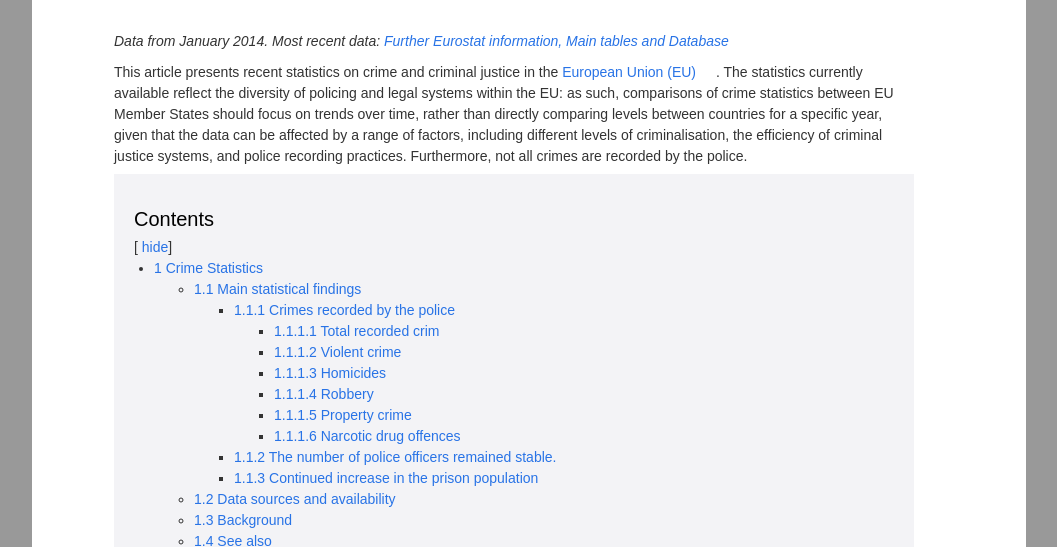
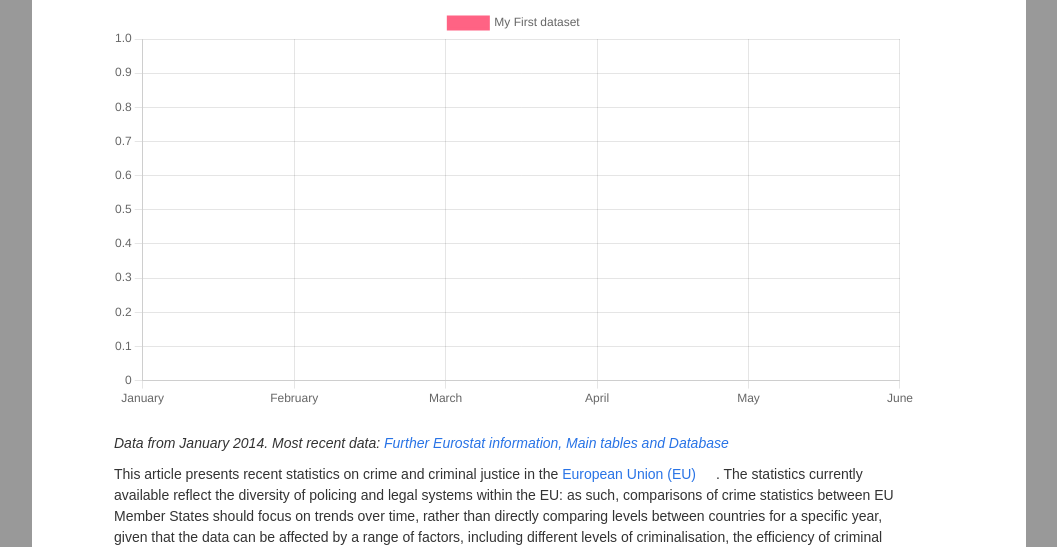
Before and after one commit to arnoldhaub/js-datavisualisation-challenge, a plain HTML site: page index.html in a window 1280 px wide. Shown: the part 253-800 px from the top of the page, without its empty margins (111-1168 px from the left). Drawn offline with nearby package versions, Linux system fonts and the light colour scheme; no server answers; a web font is replaced by a local one.

Commit message:
Two graph okayy

```diff
--- a/index.html
+++ b/index.html
@@ -2062,6 +2062,9 @@
 
     <!--END PAGE-->
   </div>
+  <script src="https://cdn.jsdelivr.net/npm/chart.js"></script>
+  <script src="script.js"></script>
+
 </body>
 
 </html>
--- /dev/null
+++ b/script.js
@@ -0,0 +1,190 @@
+//---------------------------------------- FETCH GRAPH - ----------------------------------------------------
+// Graphique sous la balise H1.
+
+const graphRemote = document.createElement("div");
+graphRemote.innerHTML = "<canvas id='myGraphRemote'></canvas>";
+const h1 = document.getElementById("firstHeading");
+h1.appendChild(graphRemote);
+
+// On essaie
+
+// base url
+const graphRemoteURL = 'https://canvasjs.com/services/data/datapoints.php';
+const dataSS=[];
+// use fetch on the /posts route, then pass the response along
+fetch(graphRemoteURL + "/posts").then(response => {
+    // with the response, convert it to JSON, then pass it along
+    response.json().then(json => {
+        // print that JSON
+        console.log(json);
+        for(i=0; i<json.length;i++){
+           dataSS[i] = [];
+         dataSS[i].push(json[i]);
+        }
+
+    });
+
+});
+
+const graphRemoteLabels = [
+    'January',
+    'February',
+    'March',
+    'April',
+    'May',
+    'June',
+  ];
+
+  const graphRemoteData = {
+    labels: graphRemoteLabels,
+    datasets: [{
+      label: 'My First dataset',
+      backgroundColor: 'rgb(255, 99, 132)',
+      borderColor: 'rgb(255, 99, 132)',
+      // data: [0, 10, 5, 2, 20, 30, 45],
+      data: dataSS,
+    }]
+  };
+
+  const graphRemoteConfig = {
+    type: 'line',
+    data: graphRemoteData,
+    options: {}
+  };
+
+  const myGraphRemote = new Chart(
+    document.getElementById('myGraphRemote'),
+    graphRemoteConfig
+  );
+// ------------------------------------------------------------------------------
+
+
+  //---------------------------------------- FIRST TABLE - Insérer un graphique ----------------------------------------------------
+
+   // Code pour insérer le graphique sur la page.
+    const graphCrimesPolice = document.createElement("div");
+    graphCrimesPolice.innerHTML = "<canvas id='chartCrimesPolice'></canvas>";
+    document.getElementById("Crimes_et_d.C3.A9lits_enregistr.C3.A9s_par_les_services_de_police").appendChild(graphCrimesPolice);
+
+    // CONFIGURATION DU GRAPH
+      // LABELS - années reprises du tableau
+      const graphOneLabels = [];
+      for(i=2; i < document.getElementsByTagName("tr")[1].getElementsByTagName("th").length; i++ ){
+         graphOneLabels.push(document.getElementsByTagName("tr")[1].getElementsByTagName("th")[i].textContent)
+      }
+
+      // DATASETS - Nom pays + data + index
+     var GraphOneCountries = []; // Liste des noms de pays
+     var GraphOneDataCountries = []; // Data de chaque pays
+     var graphPaysData = [];
+
+     for(i = 2; i < document.getElementById("table1").getElementsByTagName("tr").length; i++ ){
+
+        let x = i-2;
+        GraphOneCountries[x]= [];
+        GraphOneDataCountries[x] = [];
+        graphPaysData[x]=[];
+         for(j = 0; j < document.getElementById("table1").getElementsByTagName("tr")[i].getElementsByTagName("td").length; j++){
+             if(j == 0) {
+                // Nom des pays
+               GraphOneCountries[x].push(document.getElementById("table1").getElementsByTagName("tr")[i].getElementsByTagName("td")[j].textContent.replace(/[^a-zA-Z ]/g, ""));
+             }
+             else {
+                // Data des dpays
+               GraphOneDataCountries[x].push(parseFloat(document.getElementById("table1").getElementsByTagName("tr")[i].getElementsByTagName("td")[j].textContent.replace(",",".")));
+             }
+             // Index avec toutes les infos pour graph.
+             graphPaysData[x] = {label: GraphOneCountries[x], data: GraphOneDataCountries[x], fill: false, borderColor: getRandomColor(),tension: 0.1};
+         }
+     }
+     // Générateur de couleurs pour graph.
+
+     function getRandomColor() {
+      var letters = '0123456789ABCDEF';
+      var color = '#';
+      for (var i = 0; i < 6; i++) {
+      color += letters[Math.floor(Math.random() * 16)];
+      }
+      return color;
+      }
+
+
+   // GRAPH - SET-UP
+   const data = {
+      labels: graphOneLabels,
+      datasets: graphPaysData
+   };
+
+   const config = {
+       type: 'line',
+       data: data,
+      };
+
+  const chartCrimesPolice = new Chart(
+    document.getElementById('chartCrimesPolice'),
+    config
+  );
+
+  //---------------------------------------- SECOND TABLE - Insérer un graphique ----------------------------------------------------
+
+   // Code pour insérer le graphique sur la page.
+   const graphHomicide = document.createElement("div");
+   graphHomicide.innerHTML = "<canvas id='chartHomicide'></canvas>";
+   document.getElementById("table2").before(graphHomicide);
+
+    // CONFIGURATION DU GRAPH
+      // LABELS - années reprises du tableau
+      const graphHomicideLabels = [];
+      for(i=2; i < document.getElementById("table2").getElementsByTagName("tr")[0].getElementsByTagName("th").length; i++ ){
+         graphHomicideLabels.push(document.getElementById("table2").getElementsByTagName("tr")[0].getElementsByTagName("th")[i].textContent)
+      }
+
+
+      // DATASETS - Nom pays + data + index
+      var graphHomicideCountries = []; // Liste des noms de pays
+      var graphHomicideDataCountries = []; // Data de chaque pays
+      var graphHomicideData = [];
+
+      for(i = 1; i < document.getElementById("table2").getElementsByTagName("tr").length; i++ ){
+
+         let x = i-1;
+         graphHomicideCountries[x]= [];
+         graphHomicideDataCountries[x] = [];
+         graphHomicideData[x]=[];
+          for(j = 0; j < document.getElementById("table2").getElementsByTagName("tr")[i].getElementsByTagName("td").length; j++){
+              if(j == 0) {
+                 // Nom des pays
+                 graphHomicideCountries[x].push(document.getElementById("table2").getElementsByTagName("tr")[i].getElementsByTagName("td")[j].textContent);
+              }
+              else {
+                 // Data des pays
+                 graphHomicideDataCountries[x].push(parseFloat(document.getElementById("table2").getElementsByTagName("tr")[i].getElementsByTagName("td")[j].textContent.replace(",",".")));
+              }
+              // Index avec toutes les infos pour graph.
+              graphHomicideData[x] = {label: graphHomicideCountries[x], data: graphHomicideDataCountries[x], fill: false, backgroundColor: getRandomColor(),tension: 0.1};
+          }
+      }
+
+
+   // GRAPH - SET-UP
+   const secondTableData = {
+      labels: graphHomicideLabels,
+      datasets: graphHomicideData
+   };
+
+   const secondTableConfig = {
+      type: 'bar',
+      data: secondTableData,
+      options: {
+        scales: {
+          y: {
+            beginAtZero: true
+          }
+        }
+      },
+    };
+
+  const chartHomicide = new Chart(
+    document.getElementById('chartHomicide'),
+    secondTableConfig
+  );
```
